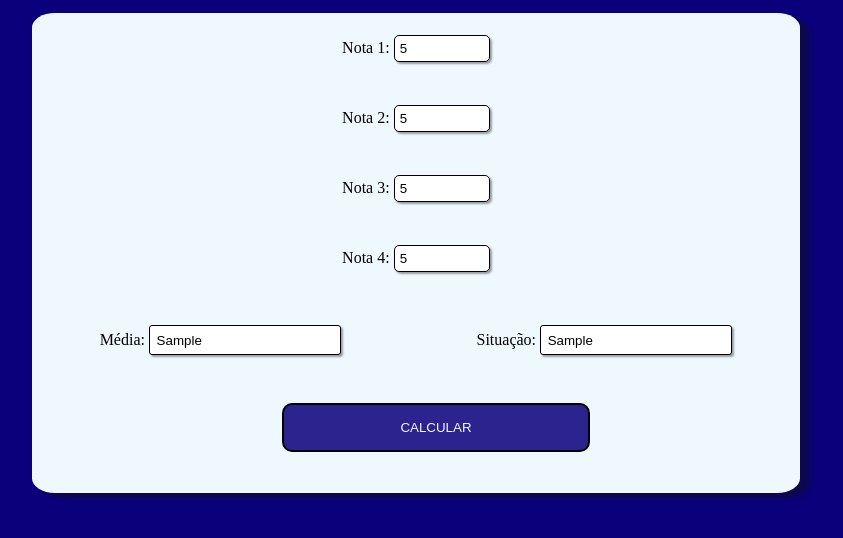
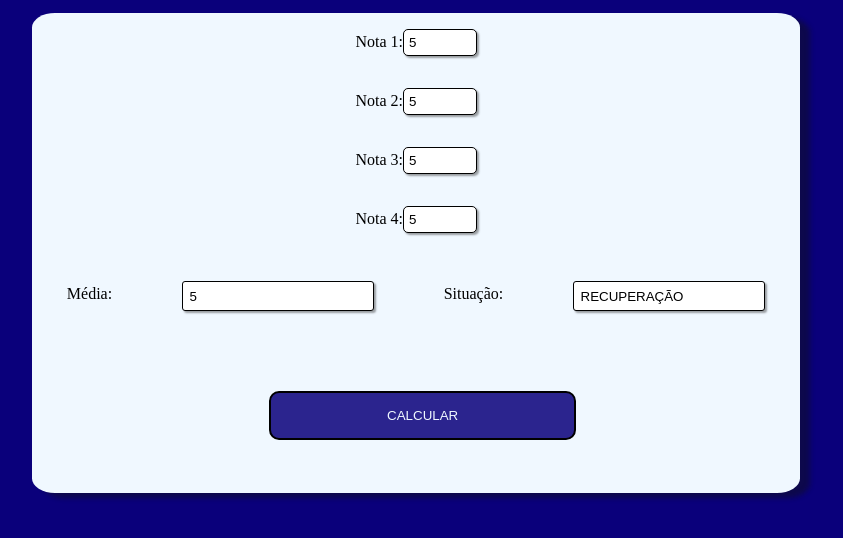
Before and after one commit to LilianChoji/calcular_media, a plain HTML site: page index.html in a window 1280 px wide. Both pictures are taken after typing "5", "5", "5", "5", "Sample", "Sample" into the empty fields and a click on the button "CALCULAR". Shown: the part 72-610 px from the top of the page, without its empty margins (224-1067 px from the left). Drawn offline with Linux system fonts and the light colour scheme.

Commit message:
FINALIZADO

```diff
--- a/css/style.css
+++ b/css/style.css
@@ -37,7 +37,7 @@ h1{
     display: flex;
     justify-content: center;
     text-align: center;
-    line-height: 70px;
+    padding: 1em;
 
 }
 
@@ -45,9 +45,15 @@ h1{
     padding: 5px;
     border-radius: 5px;
     border: 1px solid black;
-    width: 40% ;
+    width: 10% ;
     box-shadow: 2px 2px 2px rgba(44, 43, 43, 0.445);
 
+}
+
+label{
+    margin-top: 4px;
+    text-align: center;
+    align-items: center;
 }
 
 .medias{
@@ -67,7 +73,7 @@ h1{
 }
 
 .btn{
-    margin-top: 3em;
+    margin-top: 5em;
     text-align: center;
 }
 
@@ -75,7 +81,7 @@ h1{
     text-align: center;
     padding: 15px;
     width: 40%;
-    margin-left: 3em;
+    margin-left: 1em;
     border-radius: 10px;
     border: 2px solid black;
     background-color: #0a007bda;
--- a/index.html
+++ b/index.html
@@ -5,6 +5,7 @@
     <meta name="viewport" content="width=device-width, initial-scale=1.0">
     <title>Calculo de Media</title>
     <link rel="stylesheet" href="css/style.css">
+
 </head>
 <body>
     <header>
@@ -13,41 +14,78 @@
     <main>
         <div class="principal">
             <div class="notas__input">
-                <label for="">Nota 1:
-                    <input class="input__espaco" type="number" name="n1" id="n1">
-                </label>
+                   <label for="nota1">Nota 1:</label>
+                    <input class="input__espaco" type="number" name="" id="nota1">
             </div>
 
             <div class="notas__input">
-                <label for="">Nota 2:
-                    <input class="input__espaco" type="number" name="n2" id="n2">
-                </label>
+                    <label for="nota2">Nota 2:</label>
+                    <input class="input__espaco" type="number" name="" id="nota2">
             </div>
 
             <div class="notas__input">
-                <label for="">Nota 3:
-                    <input class="input__espaco" type="number" name="n3" id="n3">
-                </label>
+                    <label for="nota3">Nota 3:</label>
+                    <input class="input__espaco" type="number" name="" id="nota3">
             </div>
 
             <div class="notas__input">
-                <label for="">Nota 4:
-                    <input class="input__espaco" type="number" name="n4" id="n4">
-                </label>
+                    <label for="nota4">Nota 4:</label>
+                    <input class="input__espaco" type="number" name="" id="nota4">
+
             </div>
               <div class="medias">
-                    <label for="">Média:
-                    <input type="text">
-                </label>
-                    <label for="">Situação:
-                    <input type="text">
-                </label>
+                    <label for="media">Média:</label>
+                    <input type="text" name="" id="media">
+
+
+                    <label for="situacao">Situação:</label>
+                    <input type="text" name="" id="situacao">
+
             </div>
             <div class="btn">
-                <button>CALCULAR</button>
+                <button id="calcular">CALCULAR</button>
             </div>
         </div>
     </main>
 
+
+
+    <script>
+        var nota1 = document.querySelector("#nota1");
+        var nota2 = document.querySelector("#nota2");
+        var nota3 = document.querySelector("#nota3");
+        var nota4 = document.querySelector("#nota4");
+
+        var media = document.querySelector("#media");
+        var situacao = document.querySelector("#situacao");
+        var btnCalcular = document.querySelector("#calcular");
+
+
+
+        function calcular(){
+            let n1 = Number(nota1.value); // converter p/ numero. pegar o valor da nota1
+            let n2 = Number(nota2.value);
+            let n3 = Number(nota3.value);
+            let n4 = Number(nota4.value);
+
+
+
+            let mediaAluno =  (n1 + n2 + n3 + n4) / 4;
+
+            media.value = mediaAluno
+
+
+            if(mediaAluno >= 7){
+                situacao.value = "APROVADO"
+            }else if(mediaAluno >= 4){
+                situacao.value = "RECUPERAÇÃO"
+            }else{
+                situacao.value = "REPROVADO"
+            }
+
+        }
+
+        btnCalcular.addEventListener('click',calcular); // botao add na lista o evento click na função calcular
+    </script>
 </body>
 </html>
```
Also changed, not shown: script.js (added, +35 -0 lines).
